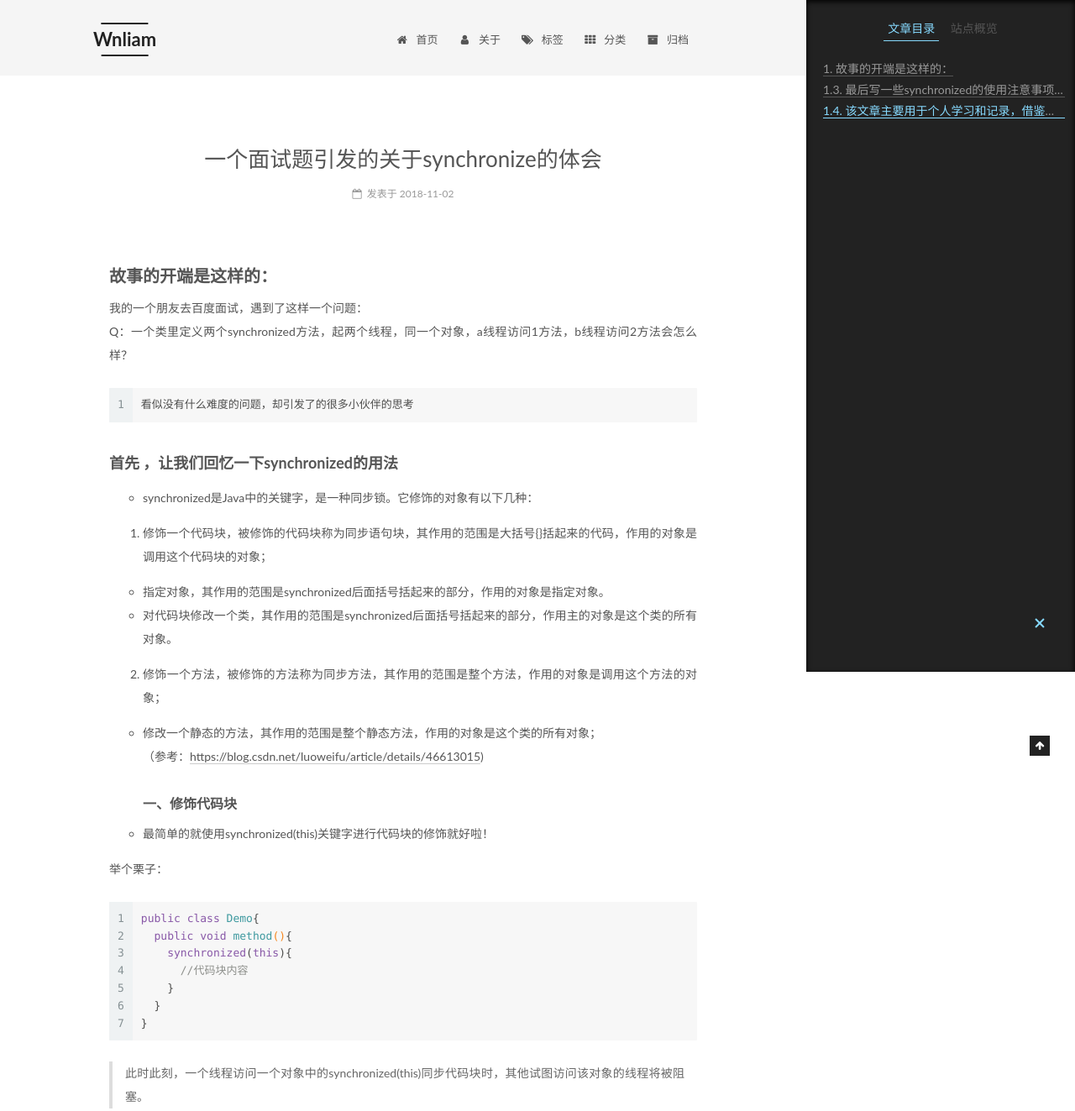
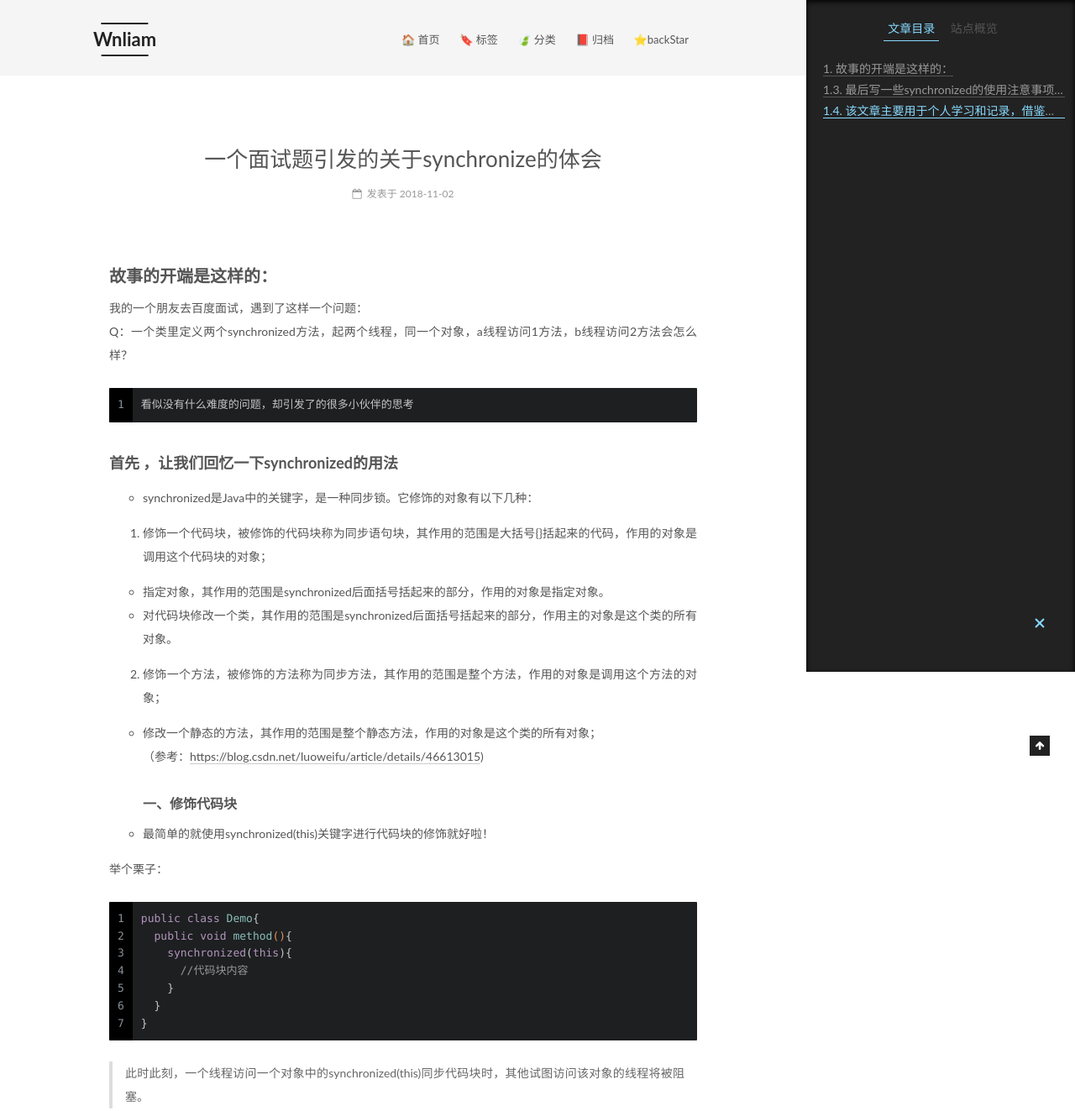
Before and after one commit to Wnliam/Wnliam.github.io, a plain HTML site: page post/c438e30e.html in a window 1280 px wide. Shown: the top 1323 px of the page at 84% size. Drawn offline with Linux system fonts and the light colour scheme.

Commit message:
Site updated: 2018-11-05 20:10:01

```diff
--- a/css/main.css
+++ b/css/main.css
@@ -487,8 +487,8 @@ pre,
   margin: 20px 0;
   padding: 0;
   font-size: 13px;
-  color: #4d4d4c;
-  background: #f7f7f7;
+  color: #c5c8c6;
+  background: #1d1f21;
   line-height: 1.6;
 }
 pre,
@@ -508,7 +508,7 @@ pre {
 }
 pre code {
   padding: 0;
-  color: #4d4d4c;
+  color: #c5c8c6;
   background: none;
   text-shadow: none;
 }
@@ -531,7 +531,7 @@ pre code {
 }
 .highlight figcaption {
   font-size: 1em;
-  color: #4d4d4c;
+  color: #c5c8c6;
   line-height: 1em;
   margin-bottom: 1em;
 }
@@ -545,23 +545,23 @@ pre code {
 }
 .highlight figcaption a {
   float: right;
-  color: #4d4d4c;
+  color: #c5c8c6;
 }
 .highlight figcaption a:hover {
-  border-bottom-color: #4d4d4c;
+  border-bottom-color: #c5c8c6;
 }
 .highlight .gutter pre {
   padding-left: 10px;
   padding-right: 10px;
-  color: #869194;
+  color: #888f96;
   text-align: right;
-  background-color: #eff2f3;
+  background-color: #000;
 }
 .highlight .code pre {
   width: 100%;
   padding-left: 10px;
   padding-right: 10px;
-  background-color: #f7f7f7;
+  background-color: #1d1f21;
 }
 .highlight .line {
   height: 20px;
@@ -579,16 +579,16 @@ pre code {
   border: none;
 }
 pre .deletion {
-  background: #fdd;
+  background: #008000;
 }
 pre .addition {
-  background: #dfd;
+  background: #800000;
 }
 pre .meta {
-  color: #8959a8;
+  color: #b294bb;
 }
 pre .comment {
-  color: #8e908c;
+  color: #969896;
 }
 pre .variable,
 pre .attribute,
@@ -602,7 +602,7 @@ pre .html .doctype,
 pre .css .id,
 pre .css .class,
 pre .css .pseudo {
-  color: #c82829;
+  color: #c66;
 }
 pre .number,
 pre .preprocessor,
@@ -611,7 +611,7 @@ pre .literal,
 pre .params,
 pre .constant,
 pre .command {
-  color: #f5871f;
+  color: #de935f;
 }
 pre .ruby .class .title,
 pre .css .rules .attribute,
@@ -624,11 +624,11 @@ pre .xml .cdata,
 pre .special,
 pre .number,
 pre .formula {
-  color: #718c00;
+  color: #b5bd68;
 }
 pre .title,
 pre .css .hexcolor {
-  color: #3e999f;
+  color: #8abeb7;
 }
 pre .function,
 pre .python .decorator,
@@ -638,11 +638,11 @@ pre .ruby .title .keyword,
 pre .perl .sub,
 pre .javascript .title,
 pre .coffeescript .title {
-  color: #4271ae;
+  color: #81a2be;
 }
 pre .keyword,
 pre .javascript .function {
-  color: #8959a8;
+  color: #b294bb;
 }
 .full-image.full-image.full-image.full-image {
   border: none;
@@ -1822,7 +1822,7 @@ pre .javascript .function {
   width: 4px;
   height: 4px;
   border-radius: 50%;
-  background: #38f4ff;
+  background: #ff4d61;
 }
 .links-of-blogroll {
   font-size: 13px;
--- a/post/c438e30e.html
+++ b/post/c438e30e.html
@@ -181,52 +181,42 @@
     <ul id="menu" class="menu">
 
 
-        <li class="menu-item menu-item-home">
-          <a href="https://yaningnaw.github.io" rel="section">
+        <li class="menu-item menu-item-🏠-首页">
+          <a href="/" rel="section">
 
-              <i class="menu-item-icon fa fa-fw fa-home"></i> <br />
-
-            首页
+            🏠 首页
           </a>
         </li>
 
 
-        <li class="menu-item menu-item-about">
-          <a href="/about/" rel="section">
+        <li class="menu-item menu-item-🔖-标签">
+          <a href="/tags/" rel="section">
 
-              <i class="menu-item-icon fa fa-fw fa-user"></i> <br />
-
-            关于
+            🔖 标签
           </a>
         </li>
 
 
-        <li class="menu-item menu-item-tags">
-          <a href="/tags/" rel="section">
+        <li class="menu-item menu-item-🍃-分类">
+          <a href="/categories/" rel="section">
 
-              <i class="menu-item-icon fa fa-fw fa-tags"></i> <br />
-
-            标签
+            🍃 分类
           </a>
         </li>
 
 
-        <li class="menu-item menu-item-categories">
-          <a href="/categories/" rel="section">
+        <li class="menu-item menu-item-📕-归档">
+          <a href="/archives/" rel="section">
 
-              <i class="menu-item-icon fa fa-fw fa-th"></i> <br />
-
-            分类
+            📕 归档
           </a>
         </li>
 
 
-        <li class="menu-item menu-item-archives">
-          <a href="/archives/" rel="section">
+        <li class="menu-item menu-item-⭐backstar">
+          <a href="https://yaningnaw.github.io/" rel="section">
 
-              <i class="menu-item-icon fa fa-fw fa-archive"></i> <br />
-
-            归档
+            ⭐backStar
           </a>
         </li>
 
@@ -614,7 +604,7 @@
 
               <div class="site-state-item site-state-posts">
 
-                <a href="/archives/">
+                <a href="/archives">
 
                   <span class="site-state-item-count">4</span>
                   <span class="site-state-item-name">日志</span>
```
Also changed, not shown: 404.html (added, +18 -0 lines), about/index.html (+16 -26 lines), archives/2018/11/index.html (+17 -27 lines), archives/2018/index.html (+17 -27 lines), archives/index.html (+17 -27 lines), categories/index.html (+16 -26 lines), categories/stadyNotes/index.html (+17 -27 lines), index.html (+17 -27 lines), post/3ee5e646.html (+16 -26 lines), post/46992110.html (+18 -28 lines), post/4a17b156.html (+16 -26 lines), tags/Java/index.html (+17 -27 lines), tags/Spring/index.html (+17 -27 lines), tags/index.html (+16 -26 lines).
